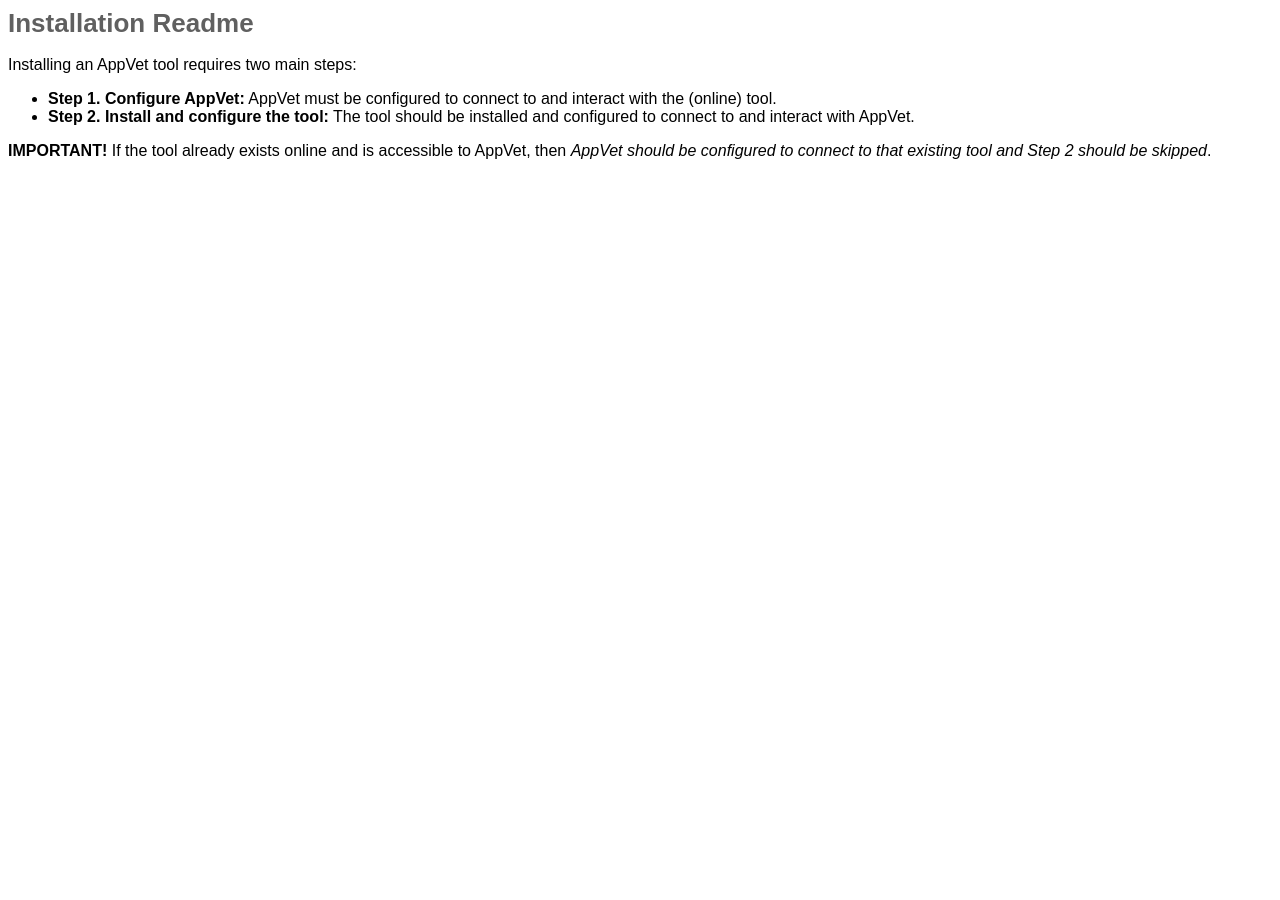
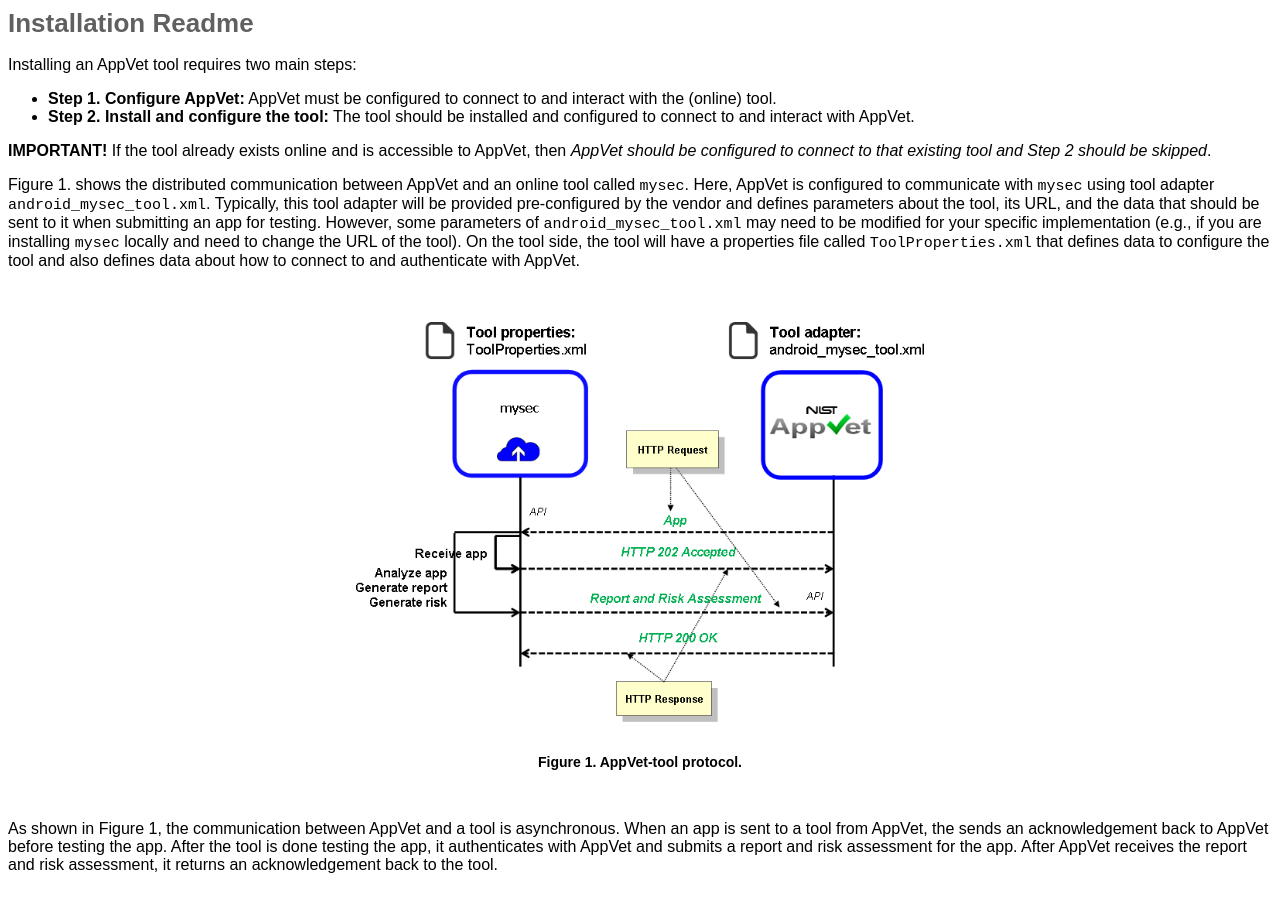
Before and after one commit to AppVet/android-sigverifier-tool, a plain HTML site: page installation.html in a window 1280 px wide. Before the commit the page ends 800 px from the top, so only its background shows below. Drawn offline with Linux system fonts and the light colour scheme.

Commit message:
Updated content.

```diff
--- a/installation.html
+++ b/installation.html
@@ -20,7 +20,38 @@
 <b>IMPORTANT!</b> If the tool already exists online and is accessible to
 AppVet, then <i>AppVet should be configured to connect to that existing tool and
 Step 2 should be skipped</i>.
-
+<p>
+Figure 1. shows the distributed communication between AppVet and an online tool called <code>mysec</code>.
+Here, AppVet is configured to communicate with <code>mysec</code> using
+tool adapter <code>android_mysec_tool.xml</code>. Typically, this tool adapter
+will be provided pre-configured by the vendor and defines parameters about the
+tool, its URL, and the data that should be sent to it when submitting an app
+for testing. However, some parameters of
+<code>android_mysec_tool.xml</code> may need to be modified for your specific
+implementation (e.g., if you are installing <code>mysec</code> locally and
+need to change the URL of the tool). On the tool side, the tool will have a
+properties file called
+<code>ToolProperties.xml</code> that defines data to configure
+the tool and also defines data about how to connect to and authenticate with
+AppVet.
+<br>
+	<br>
+	<br>
+	<center>
+		<img src="images/tool_protocol.png" alt="Tool prototol" style="height: 400px;">
+		<br> <br>
+		<p class="cap">Figure 1. AppVet-tool protocol.</p>
+	</center>
+	<br>
+	<br>
+As shown in Figure 1, the communication between AppVet and a tool is asynchronous.
+When an app is sent to a tool from AppVet, the sends an acknowledgement back to
+AppVet before testing the app. After the tool is done testing the app, it authenticates
+with AppVet and submits a report and risk assessment for the app. After AppVet
+receives the report and risk assessment, it returns an acknowledgement back to
+the tool.
+<br>
+<br>
 </body>
 
 </html>
```
Also changed, not shown: images/tool_protocol.png (added).
